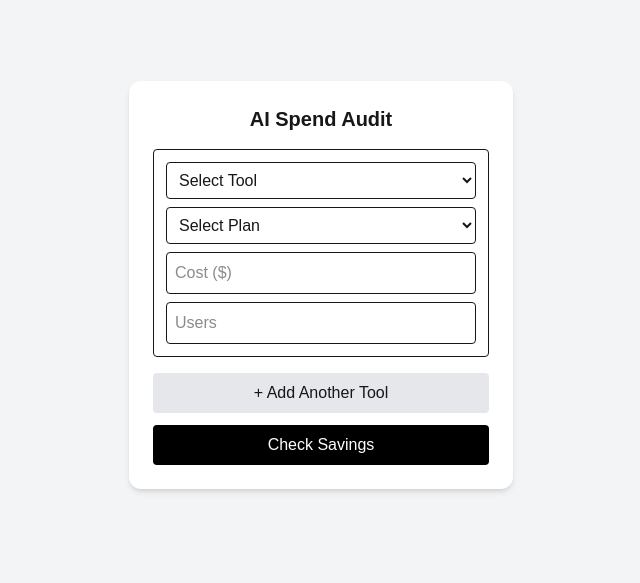
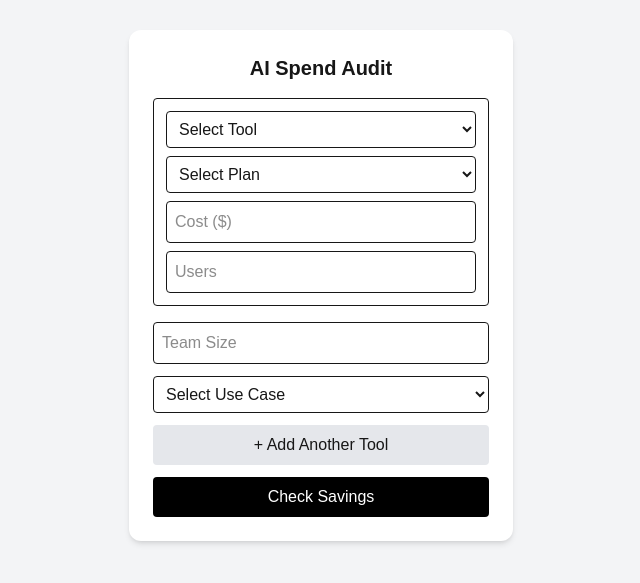
Before and after one commit to NSanjana2005/Ai-Spend-Audit-Dashboard, a Next.js app: page / in a window 1280 px wide. Shown: the part 115-698 px from the top of the page, without its empty margins (319-959 px from the left). Built offline with nearby package versions, Linux system fonts and the light colour scheme.

Commit message:
feat: add team size and use case inputs

```diff
--- a/app/page.tsx
+++ b/app/page.tsx
@@ -7,6 +7,8 @@ const TOOL_OPTIONS = {
   Cursor: ["Hobby", "Pro", "Business"],
 };
 export default function Home() {
+  const [teamSize, setTeamSize] = useState("");
+  const [useCase, setUseCase] = useState("");
   const [tools, setTools] = useState([
     { tool: "", plan: "", cost: "", users: "" },
   ]);
@@ -23,8 +25,15 @@ export default function Home() {
 
   const handleSubmit = (e: any) => {
     e.preventDefault();
-    console.log(tools);
-    alert("Check console for data");
+
+    const finalData = {
+      tools,
+      teamSize,
+      useCase,
+    };
+
+    console.log(finalData);
+    alert("Check console for full data");
   };
 
   return (
@@ -91,7 +100,26 @@ export default function Home() {
             />
           </div>
         ))}
+        <input
+          type="number"
+          placeholder="Team Size"
+          value={teamSize}
+          onChange={(e) => setTeamSize(e.target.value)}
+          className="w-full mb-3 p-2 border rounded"
+        />
 
+        <select
+          value={useCase}
+          onChange={(e) => setUseCase(e.target.value)}
+          className="w-full mb-3 p-2 border rounded"
+        >
+          <option value="">Select Use Case</option>
+          <option value="coding">Coding</option>
+          <option value="writing">Writing</option>
+          <option value="data">Data</option>
+          <option value="research">Research</option>
+          <option value="mixed">Mixed</option>
+        </select>
         <button
           type="button"
           onClick={addTool}
```
